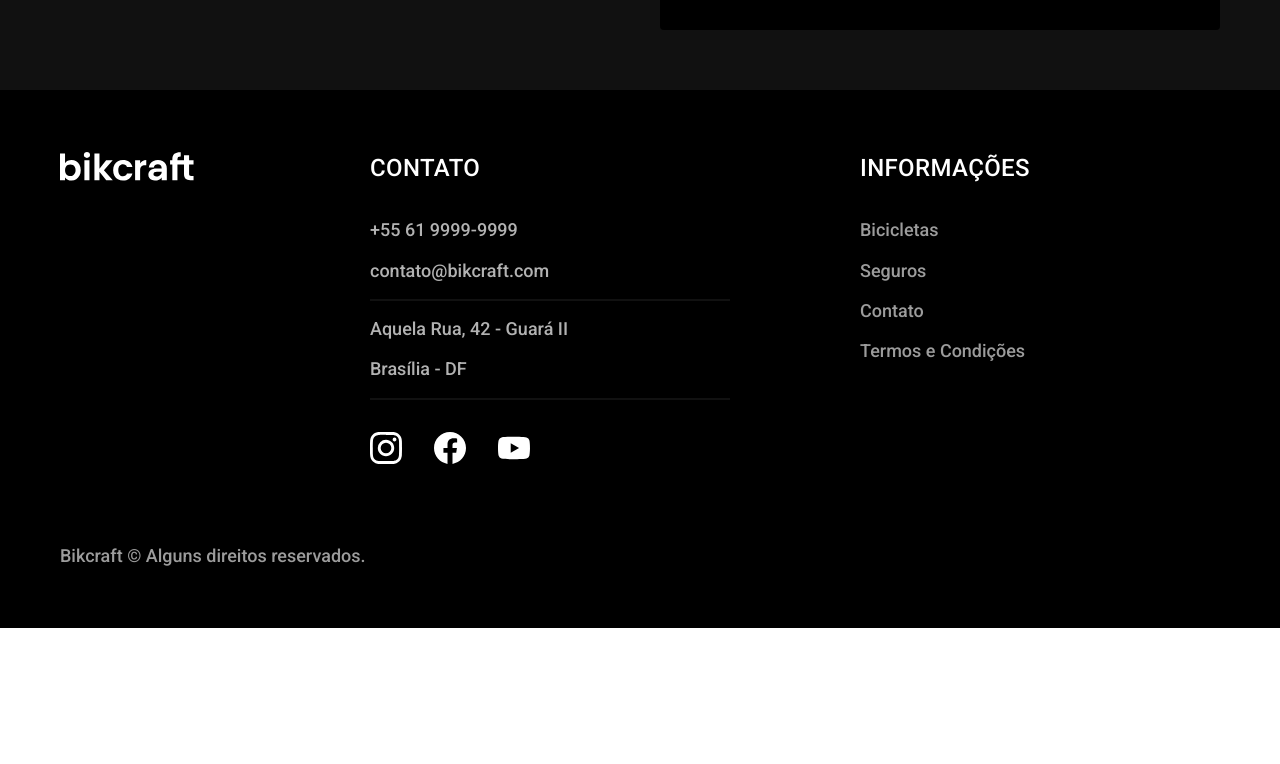
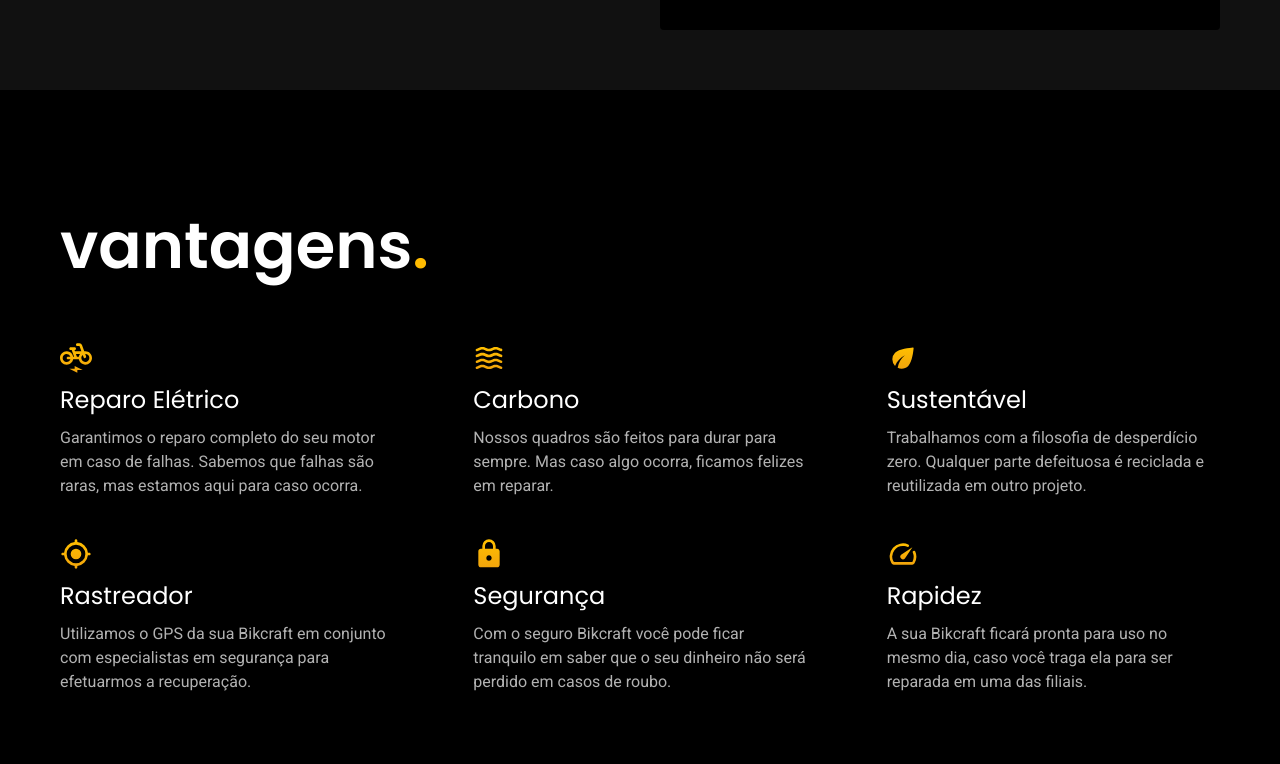
Before and after one commit to fabiof2x/bikcraft-nextjs, a Next.js app: page /seguros in a window 1280 px wide. Shown: the part 776-1540 px from the top of the page. Before the commit the page ends 1404 px from the top, so only its background shows below. Built offline with nearby package versions, Linux system fonts and the light colour scheme.

Commit message:
feat(insurance): advantages section

```diff
--- a/src/pages/seguros.tsx
+++ b/src/pages/seguros.tsx
@@ -25,6 +25,45 @@ export default function Insurance() {
         <InsurancePlans />
       </main>
 
+      <article className={styles.advantagesBg}>
+        <div className={styles.advantagesContainer}>
+          <h2>vantagens<span>.</span></h2>
+          <ul>
+            <li>
+              <img src="./img/icones/eletrica.svg" width="32" height="32" alt="" />
+              <h3>Reparo Elétrico</h3>
+              <p>Garantimos o reparo completo do seu motor em caso de falhas. Sabemos que falhas são raras, mas estamos aqui para caso ocorra.</p>
+            </li>
+            <li>
+              <img src="./img/icones/carbono.svg" width="32" height="32" alt="" />
+              <h3>Carbono</h3>
+              <p>Nossos quadros são feitos para durar para sempre. Mas caso algo ocorra, ficamos felizes em reparar.</p>
+            </li>
+            <li>
+              <img src="./img/icones/sustentavel.svg" width="32" height="32" alt="" />
+              <h3>Sustentável</h3>
+              <p>Trabalhamos com a filosofia de desperdício zero. Qualquer parte defeituosa é reciclada e reutilizada em outro projeto.</p>
+            </li>
+            <li>
+              <img src="./img/icones/rastreador.svg" width="32" height="32" alt="" />
+              <h3>Rastreador</h3>
+              <p>Utilizamos o GPS da sua Bikcraft em conjunto com especialistas em segurança para efetuarmos a recuperação.</p>
+            </li>
+            <li>
+              <img src="./img/icones/seguro.svg" width="32" height="32" alt="" />
+              <h3>Segurança</h3>
+              <p>Com o seguro Bikcraft você pode ficar tranquilo em saber que o seu dinheiro não será perdido em casos de roubo.</p>
+            </li>
+            <li>
+              <img src="./img/icones/velocidade.svg" width="32" height="32" alt="" />
+              <h3>Rapidez</h3>
+              <p>A sua Bikcraft ficará pronta para uso no mesmo dia, caso você traga ela para ser reparada em uma das filiais.</p>
+            </li>
+          </ul>
+        </div>
+      </article>
+
+
       <Footer />
     </>
   )
--- a/src/styles/Insurance.module.scss
+++ b/src/styles/Insurance.module.scss
@@ -1 +1,2 @@
 @import "./insurance/insurance";
+@import "./insurance/advantages";
--- /dev/null
+++ b/src/styles/insurance/_advantages.scss
@@ -0,0 +1,49 @@
+@import "../variables-and-mixins";
+
+.advantagesBg {
+  background-color: $color-12;
+}
+
+.advantagesContainer {
+  @include container;
+
+  padding-top: 120px;
+  padding-bottom: 120px;
+
+  h2 {
+    @include titleDark;
+    margin-bottom: 60px;
+  }
+
+  ul {
+    display: grid;
+    grid-template-columns: repeat(auto-fit, minmax(280px, max-content));
+    gap: 40px 80px;
+  }
+
+  h3 {
+    @include font-1-l;
+    color: $color-0;
+  }
+
+  h3,
+  img {
+    margin-bottom: 8px;
+  }
+
+  p {
+    @include font-2-s;
+    color: $color-5;
+  }
+
+  @media (max-width: 800px) {
+    padding-top: 60px;
+    padding-bottom: 60px;
+    h2 {
+      margin-bottom: 40px;
+    }
+    ul {
+      gap: 20px;
+    }
+  }
+}
--- a/src/styles/insurance/_insurance.scss
+++ b/src/styles/insurance/_insurance.scss
@@ -3,7 +3,3 @@
 .insuranceBg {
   background: $color-11;
 }
-
-// #seguros .insuranceContainer {
-//   padding-top: 0px;
-// }
```
